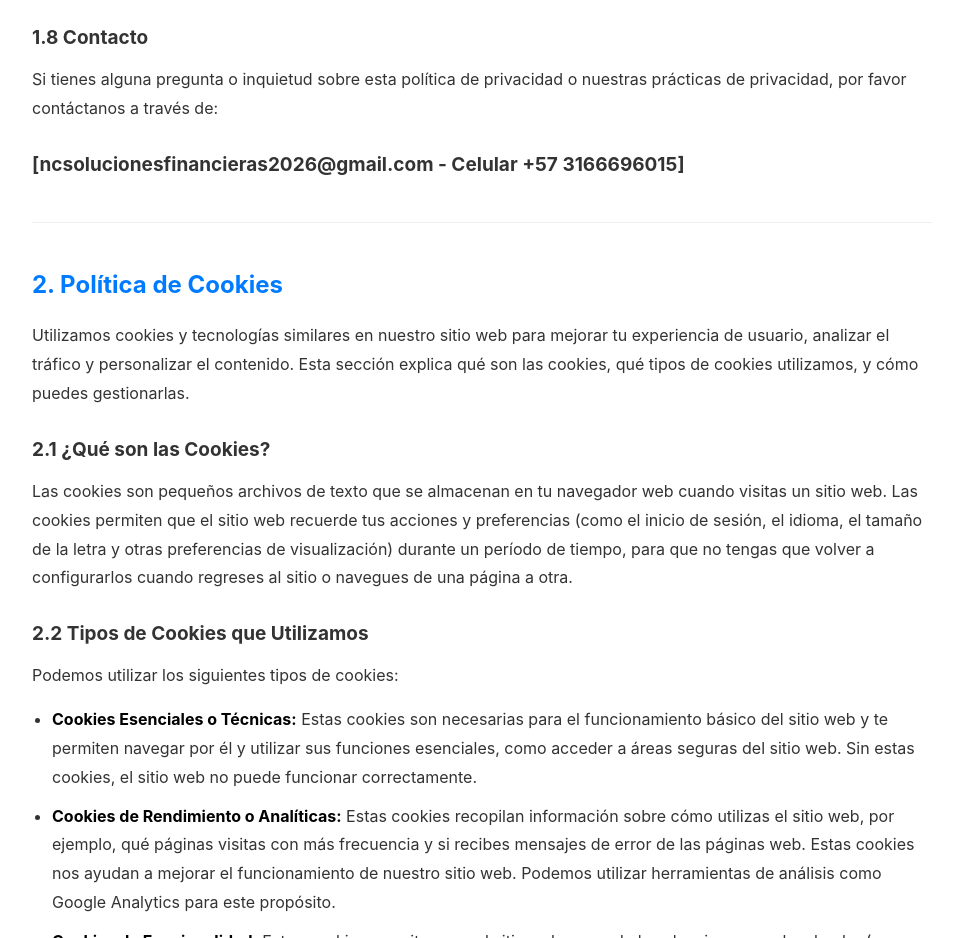
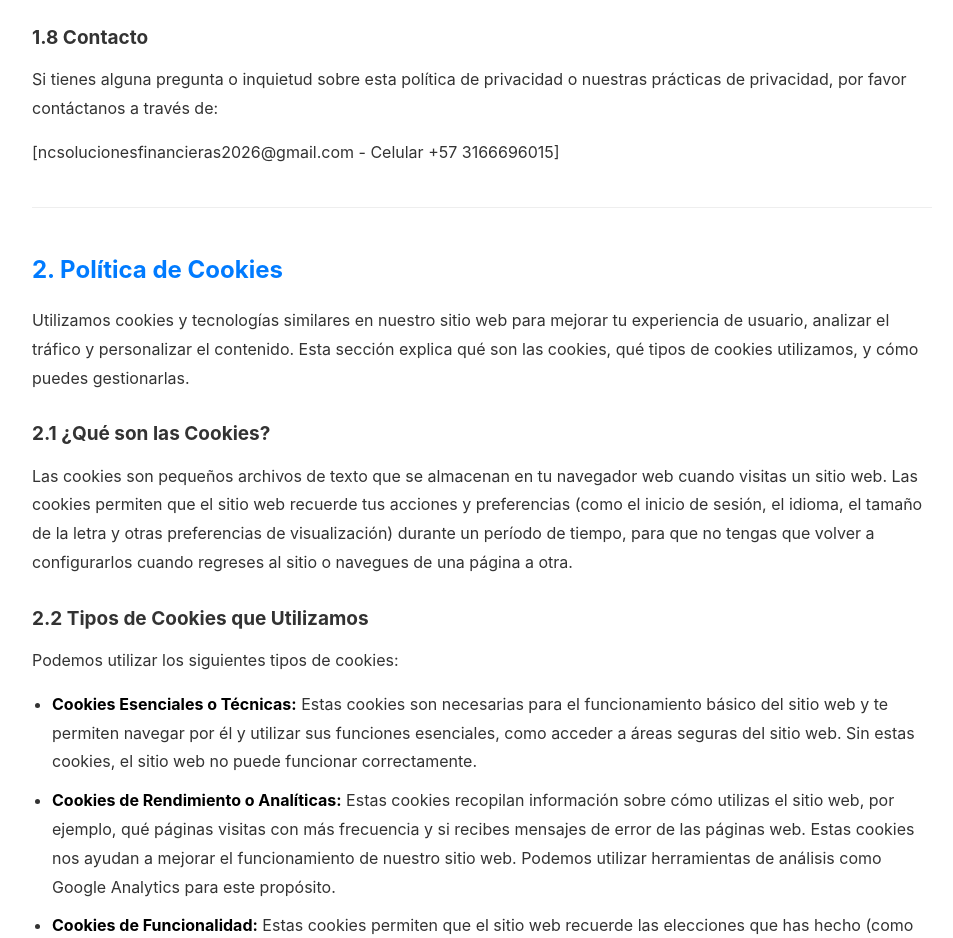
Before and after one commit to NC-SolucionesFinancieras/Creditos, a plain HTML site: page privacidad.html in a window 1280 px wide. Shown: the part 3040-3978 px from the top of the page, without its empty margins (158-1111 px from the left). Drawn offline with Linux system fonts and the light colour scheme.

Commit message:
Add files via upload

```diff
--- a/privacidad.html
+++ b/privacidad.html
@@ -110,7 +110,7 @@
 
             <h4>1.8 Contacto</h4>
             <p>Si tienes alguna pregunta o inquietud sobre esta política de privacidad o nuestras prácticas de privacidad, por favor contáctanos a través de:</p>
-            <h4>[ncsolucionesfinancieras2026@gmail.com - Celular +57 3166696015]</h4>
+            <p>[ncsolucionesfinancieras2026@gmail.com - Celular +57 3166696015]<p>
 
             <hr style="margin: 40px 0; border: 0; border-top: 1px solid #eee;">
 
```
